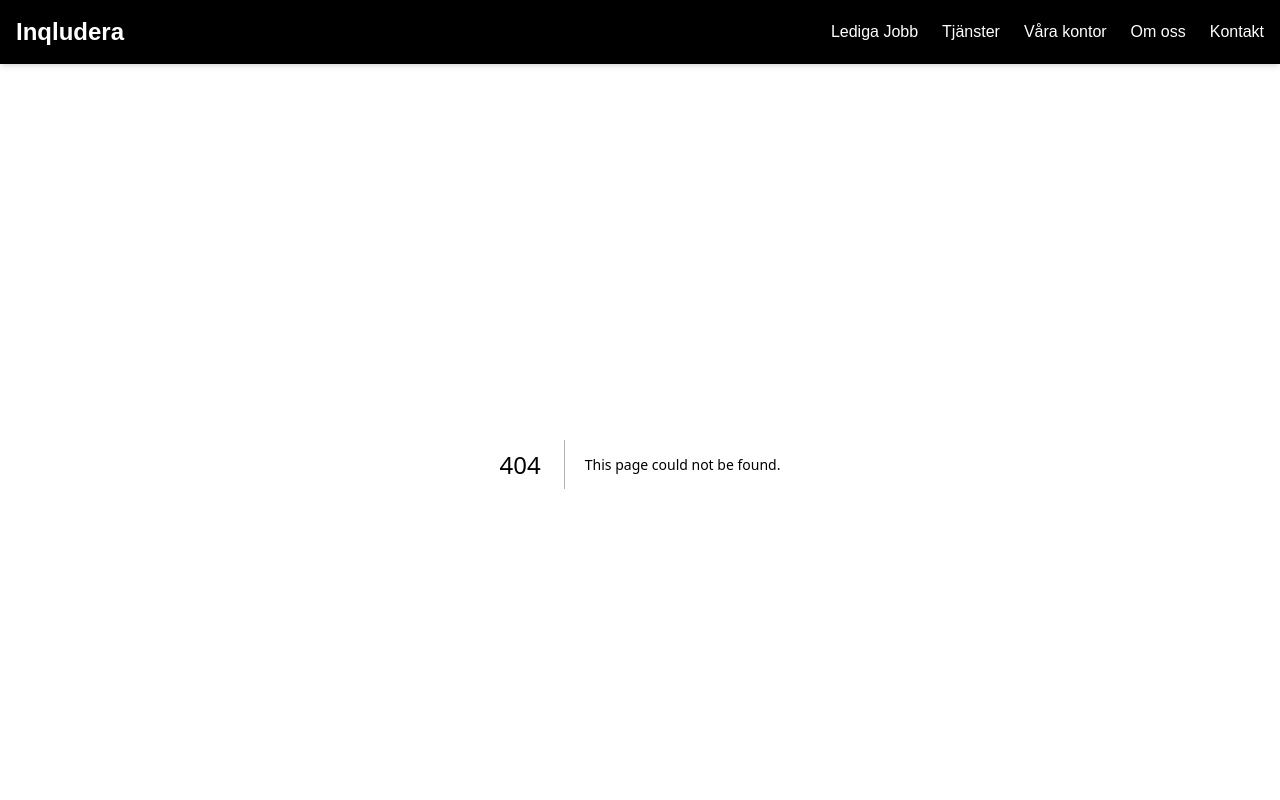
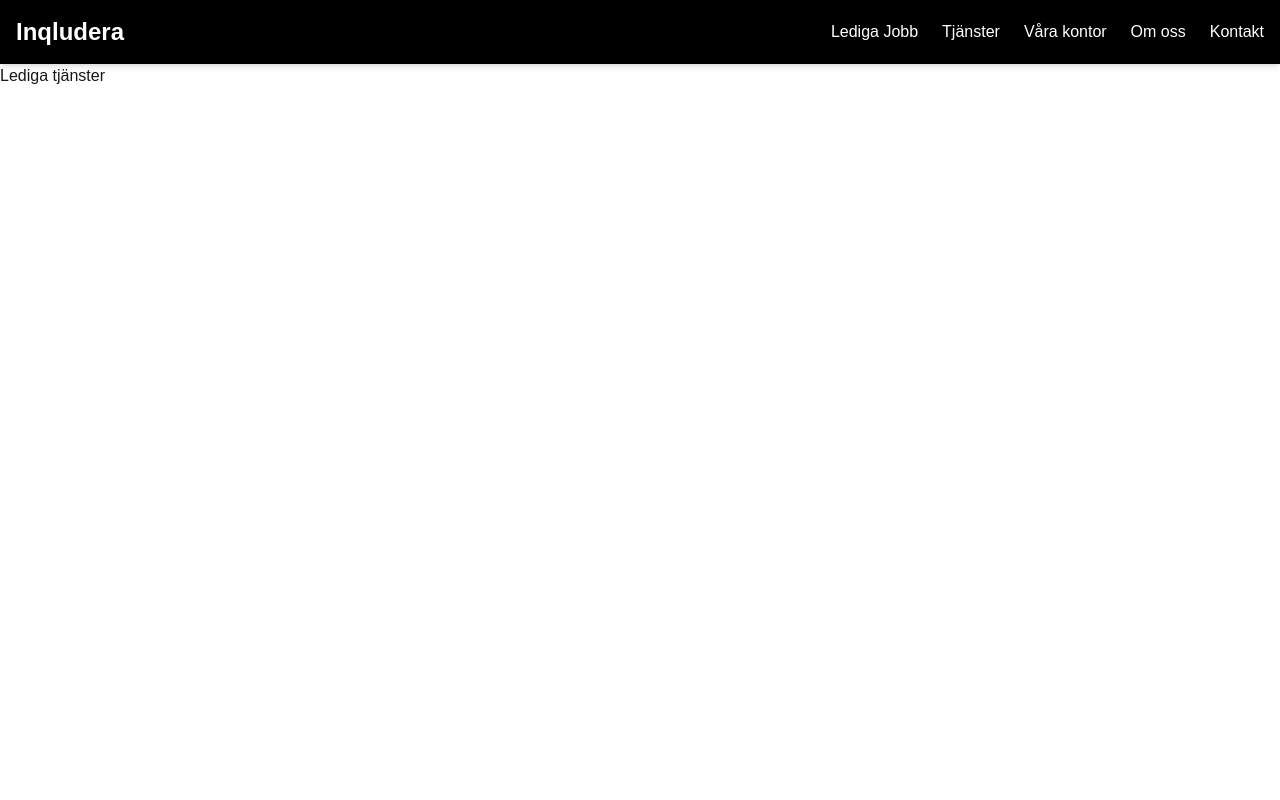
Before and after one commit to Albatraoz12/Inqludera, a Next.js app in the folder frontend/: page /find-jobs in a window 1280 px wide. Before the commit this address had no page. Shown: the top 800 px of the page. Built offline with nearby package versions, Linux system fonts and the light colour scheme.

Commit message:
create new route to finding job postings

```diff
--- a/frontend/app/components/Navbar.tsx
+++ b/frontend/app/components/Navbar.tsx
@@ -20,7 +20,7 @@ export default function Navbar() {
         </Link>
 
         <div className='hidden md:flex space-x-6'>
-          <Link href='#Lediga Jobb' className='hover:text-blue-500 text-white'>
+          <Link href='/find-jobs' className='hover:text-blue-500 text-white'>
             Lediga Jobb
           </Link>
           <Link href='#Tjänster' className='hover:text-blue-500 text-white'>
--- /dev/null
+++ b/frontend/app/find-jobs/page.tsx
@@ -0,0 +1,9 @@
+export default function page() {
+  return (
+    <main className='min-h-[100vh]'>
+      <section>
+        <h1>Lediga tjänster</h1>
+      </section>
+    </main>
+  );
+}
```
